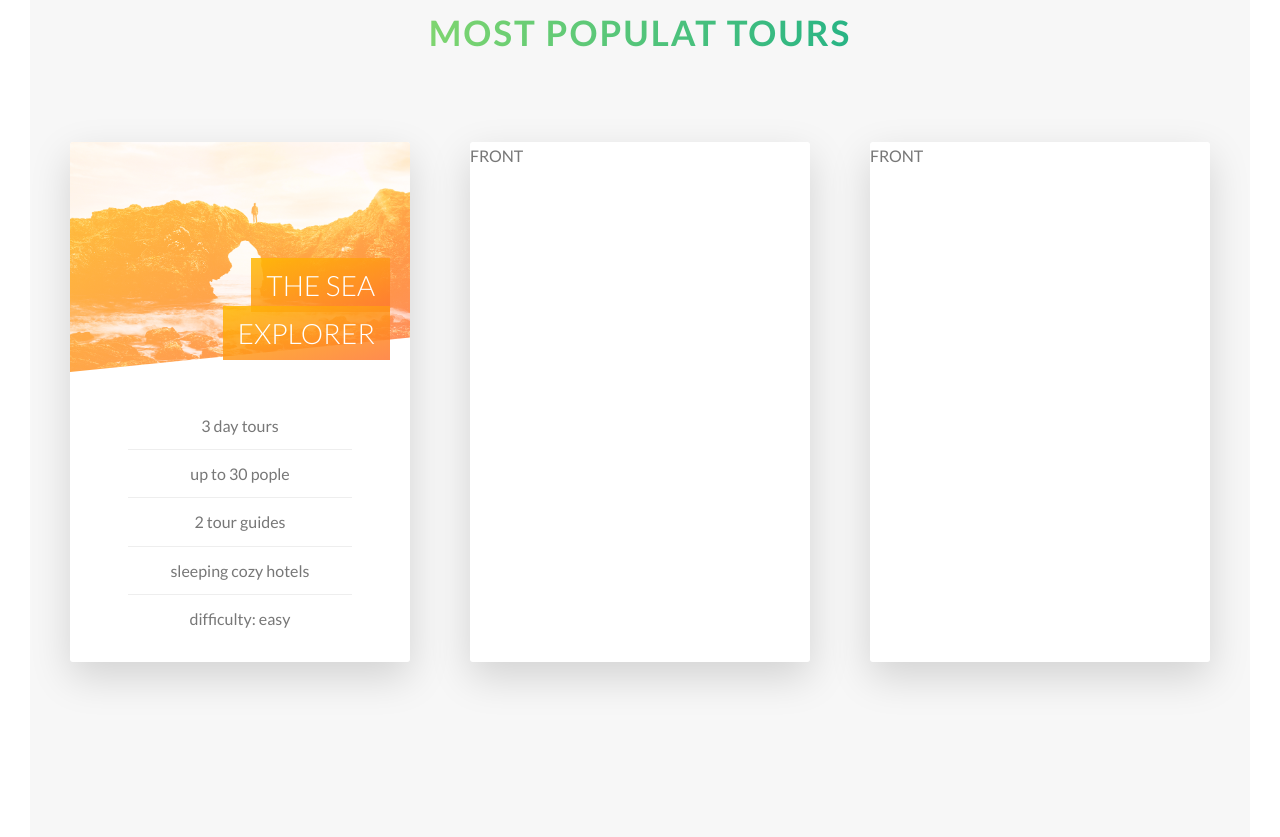
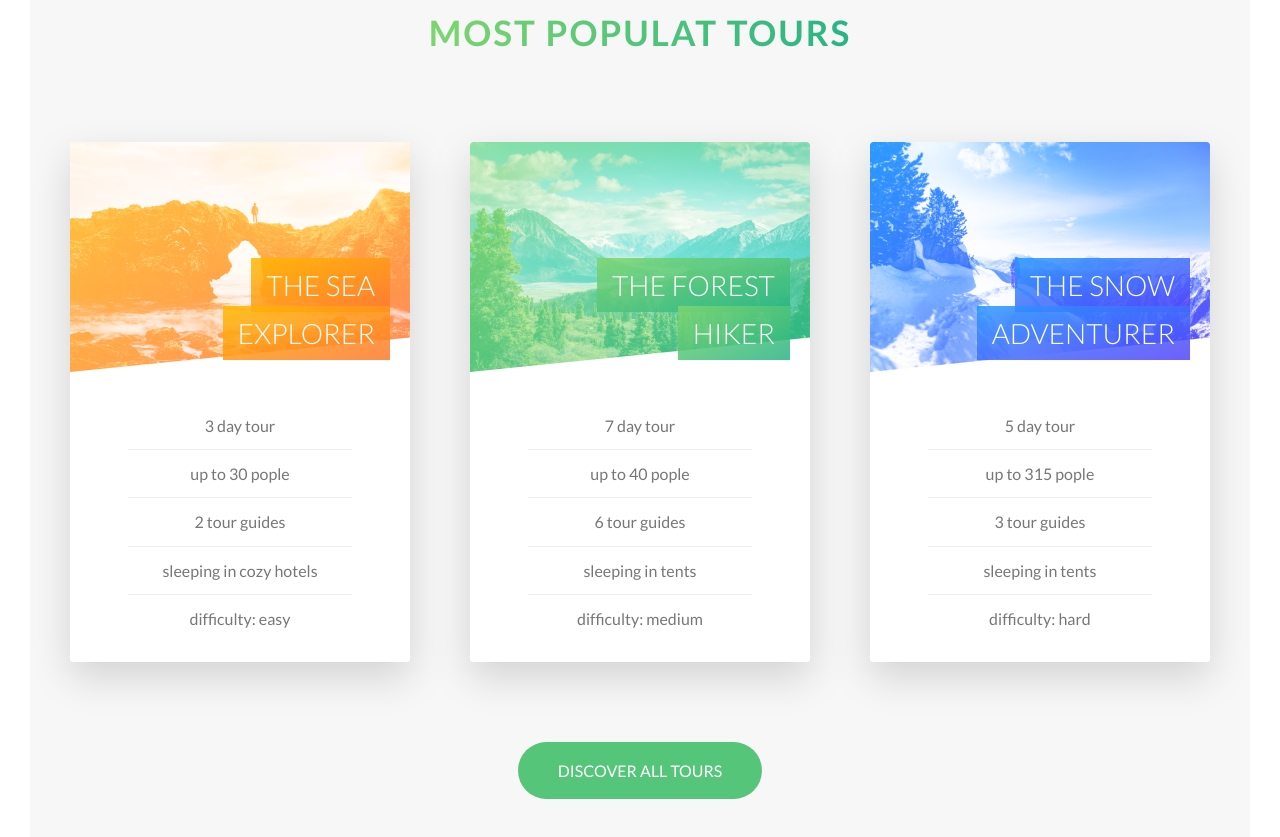
Before and after one commit to MacRayy/advanced_css_course_udemy, a website: page Natours/starter/index.html in a window 1280 px wide. Shown: the part 2427-3264 px from the top of the page. Drawn offline with Linux system fonts and the light colour scheme.

Commit message:
feat(tours card): add text to back and create the rest of the cards

```diff
--- a/Natours/starter/index.html
+++ b/Natours/starter/index.html
@@ -93,6 +93,7 @@
 				<div class="u-center-text u-margin-bottom-big">
 					<h2 class="heading-secondary">Most populat tours</h2>
 				</div>
+
 				<div class="row">
 					<div class="col-1-of-3">
 						<div class="card">
@@ -105,16 +106,22 @@
 								</h4>
 								<div class="card__details">
 									<ul>
-										<li>3 day tours</li>
+										<li>3 day tour</li>
 										<li>up to 30 pople</li>
 										<li>2 tour guides</li>
-										<li>sleeping cozy hotels</li>
+										<li>sleeping in cozy hotels</li>
 										<li>difficulty: easy</li>
 									</ul>
 								</div>
 							</div>
 							<div class="card__side card__side--back card__side--back-1">
-								BACK
+								<div class="card__cta">
+									<div class="card__price-box">
+										<p class="card__price-only">Only</p>
+										<p class="card__price-value">$279</p>
+									</div>
+									<a href="#" class="btn btn--white">Book now!</a>
+								</div>
 							</div>
 						</div>
 					</div>
@@ -122,10 +129,30 @@
 					<div class="col-1-of-3">
 						<div class="card">
 							<div class="card__side card__side--front">
-								FRONT
+								<div class="card__picture card__picture--2">
+									&nbsp;
+								</div>
+								<h4 class="card__heading">
+									<span class="card__heading-span card__heading-span--2">The forest hiker</span>
+								</h4>
+								<div class="card__details">
+									<ul>
+										<li>7 day tour</li>
+										<li>up to 40 pople</li>
+										<li>6 tour guides</li>
+										<li>sleeping in tents</li>
+										<li>difficulty: medium</li>
+									</ul>
+								</div>
 							</div>
 							<div class="card__side card__side--back card__side--back-2">
-								BACK
+								<div class="card__cta">
+									<div class="card__price-box">
+										<p class="card__price-only">Only</p>
+										<p class="card__price-value">$489</p>
+									</div>
+									<a href="#" class="btn btn--white">Book now!</a>
+								</div>
 							</div>
 						</div>
 					</div>
@@ -133,13 +160,37 @@
 					<div class="col-1-of-3">
 						<div class="card">
 							<div class="card__side card__side--front">
-								FRONT
+								<div class="card__picture card__picture--3">
+									&nbsp;
+								</div>
+								<h4 class="card__heading">
+									<span class="card__heading-span card__heading-span--3">The snow adventurer</span>
+								</h4>
+								<div class="card__details">
+									<ul>
+										<li>5 day tour</li>
+										<li>up to 315 pople</li>
+										<li>3 tour guides</li>
+										<li>sleeping in tents</li>
+										<li>difficulty: hard</li>
+									</ul>
+								</div>
 							</div>
 							<div class="card__side card__side--back card__side--back-3">
-								BACK
+								<div class="card__cta">
+									<div class="card__price-box">
+										<p class="card__price-only">Only</p>
+										<p class="card__price-value">$799</p>
+									</div>
+									<a href="#" class="btn btn--white">Book now!</a>
+								</div>
 							</div>
 						</div>
 					</div>
+				</div>
+
+				<div class="u-center-text u-margin-top-big">
+					<a href="#" class="btn btn--green">Discover all tours</a>
 				</div>
 			</section>
 		</main>
--- a/Natours/starter/sass/base/_utilities.scss
+++ b/Natours/starter/sass/base/_utilities.scss
@@ -14,3 +14,16 @@
 .u-margin-bottom-small {
   margin-bottom: 1.5rem;
 }
+
+.u-margin-top-big {
+  margin-top: 8rem;
+}
+
+.u-margin-top-medium {
+  margin-top: 4rem;
+
+}
+
+.u-margin-top-small {
+  margin-top: 1.5rem;
+}
--- a/Natours/starter/sass/components/_button.scss
+++ b/Natours/starter/sass/components/_button.scss
@@ -33,6 +33,16 @@
     &::after {
       background-color: $color-white;
       color: $color-gray-dark;
+    }
+  }
+
+  &--green {
+    background-color: $color-primary;
+    color: $color-white;
+
+    &::after {
+      background-color: $color-primary;
+      color: $color-white;
     }
   }
 
--- a/Natours/starter/sass/components/_card.scss
+++ b/Natours/starter/sass/components/_card.scss
@@ -53,6 +53,8 @@
     -webkit-clip-path: polygon(0 0, 100% 0, 100% 85%, 0 100%);
     background-blend-mode: screen;
     background-size: cover;
+    border-top-left-radius: 3px;
+    border-top-right-radius: 3px;
     clip-path: polygon(0 0, 100% 0, 100% 85%, 0 100%);
     height: 23rem;
 
@@ -61,34 +63,42 @@
     }
 
     &--2 {
-      background-image: url('../img/nat-5.jpg');
+      background-image: url('../img/nat-6.jpg'), linear-gradient(to right bottom, $color-primary-light, $color-primary-dark);
     }
 
     &--3 {
-      background-image: url('../img/nat-5.jpg');
+      background-image: url('../img/nat-7.jpg'), linear-gradient(to right bottom, $color-tertiary-light, $color-tertiary-dark);
     }
   }
 
   &__heading {
+    color: $color-white;
     font-size: 2.8rem;
     font-weight: 300;
-    text-transform: uppercase;
-    color: $color-white;
     position: absolute;
-    top: 12rem;
     right: 2rem;
     text-align: right;
+    text-transform: uppercase;
+    top: 12rem;
     width: 75%;
     z-index: 1
   }
 
   &__heading-span {
-    padding: 1rem 1.5rem;
     -webkit-box-decoration-break: clone;
     box-decoration-break: clone;
+    padding: 1rem 1.5rem;
 
     &--1 {
        background-image: linear-gradient(to right bottom, rgba($color-secondary-light, .85), rgba($color-secondary-dark, .85));
+    }
+
+     &--2 {
+       background-image: linear-gradient(to right bottom, rgba($color-primary-light, .85), rgba($color-primary-dark, .85));
+    }
+
+     &--3 {
+       background-image: linear-gradient(to right bottom, rgba($color-tertiary-light, .85), rgba($color-tertiary-dark, .85));
     }
   }
 
@@ -98,13 +108,13 @@
 
     ul {
       list-style: none;
+      margin: 0 auto;
       width: 80%;
-      margin: 0 auto;
 
       li {
-        text-align: center;
         font-style: 1.5rem;
         padding: 1rem;
+        text-align: center;
 
         &:not(:last-child) {
           border-bottom: 1px solid $color-grey-light-2;
@@ -112,4 +122,30 @@
       }
     }
   }
+
+  // BACK SIDE STYLING
+  &__cta {
+    left: 50%;
+    position: absolute;
+    text-align: center;
+    top: 50%;
+    transform: translate(-50%, -50%);
+    width: 90%;
+  }
+
+  &__price-box {
+    color: $color-white;
+    margin-bottom: 8rem;
+    text-align: center;
+  }
+
+  &__price-only {
+    font-size: 1.4rem;
+    text-transform: uppercase;
+  }
+
+  &__price-value {
+    font-size: 6rem;
+    font-weight: 100;
+  }
 }
--- a/Natours/starter/sass/pages/_home.scss
+++ b/Natours/starter/sass/pages/_home.scss
@@ -24,5 +24,5 @@
 .section-tours {
   background-color: $color-grey-light-1;
   margin-top: -10vh;
-  padding: 25rem 0 50rem;
+  padding: 25rem 0 15rem;
 }
```
Also changed, not shown: Natours/starter/css/style.css.
